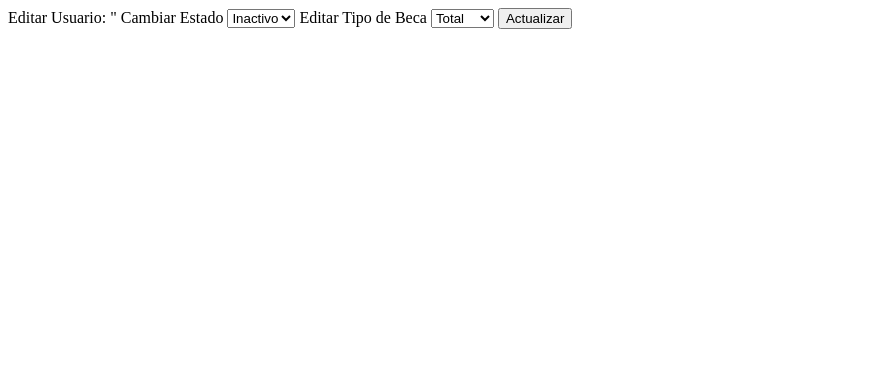
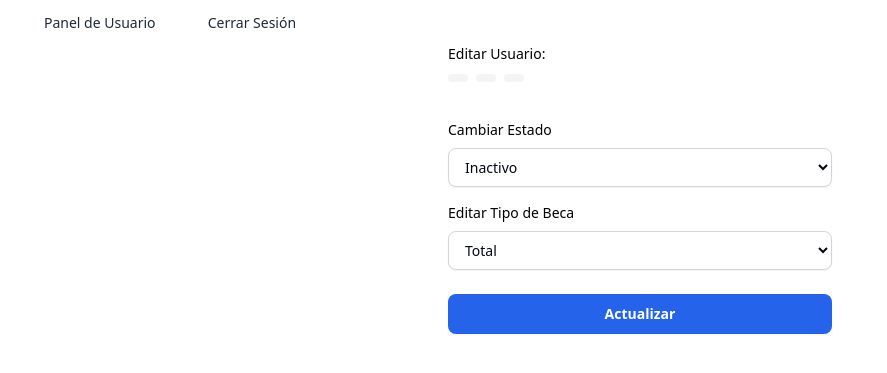
Before and after one commit to Lisandro-Rodriguez/Proyecto-Comedor-Web, a PHP site: page /editar.php in a window 1280 px wide. Shown: the top 373 px of the page, without its empty margins (0-887 px from the left). Run offline with PHP 8.4, Linux system fonts and the light colour scheme; the visitor is signed in with stand-in values (Sample User, id 1); data comes from the database, SQL or seed files in the repository; some libraries are stand-ins or nearby versions.

Commit message:
Agrego header compartido con tailwind CDN al panel admin y botón condicional de acceso administrativo en panel de usuario

```diff
--- a/database/comedor_universitario.sql
+++ b/database/comedor_universitario.sql
@@ -26,7 +26,7 @@ SET time_zone = "+00:00";
 --
 -- Table structure for table `localidades`
 --
-
+USE `comedor_universitario`;
 CREATE TABLE `localidades` (
   `id_localidad` int(11) NOT NULL,
   `nombre_localidad` varchar(60) NOT NULL
--- a/vistas/editar.php
+++ b/vistas/editar.php
@@ -4,6 +4,7 @@
     require_once("../modelos/LocalidadModelo.php");
     require_once("../modelos/BecaModelo.php");
     require_once("../config/conexion.php");
+    require_once("parciales/header_admin.php");
 
     $id = $_GET['id'] ?? null;
 
@@ -11,22 +12,27 @@
     $usuario = $usuarioModelo->buscarPorId($id);
 ?>
 
-<form method="POST" action="../controladores/actualiza.php">
-    <label for="editar">Editar Usuario:</label>
-    <span > <?= htmlspecialchars($usuario['dni']); ?> </span>
-    <span ><?= htmlspecialchars($usuario['nombre']); ?>" </span>
-    <span><?= htmlspecialchars($usuario['apellido']); ?></span>
+<form method="POST" action="../controladores/actualiza.php" class="max-w-sm mx-auto">
+    <label for="editar" class="block mb-2.5 text-sm font-medium text-heading">Editar Usuario:</label>
+    <span class="inline-block font-semibold text-gray-900 dark:text-gray-100 bg-gray-100 dark:bg-gray-800 px-2.5 py-1 rounded-md text-sm mr-1 mb-4
+"> <?= htmlspecialchars($usuario['dni']); ?> </span>
+    <span class="inline-block font-semibold text-gray-900 dark:text-gray-100 bg-gray-100 dark:bg-gray-800 px-2.5 py-1 rounded-md text-sm mr-1 mb-4
+"><?= htmlspecialchars($usuario['nombre']); ?> </span>
+    <span class="inline-block font-semibold text-gray-900 dark:text-gray-100 bg-gray-100 dark:bg-gray-800 px-2.5 py-1 rounded-md text-sm mr-1 mb-4
+"><?= htmlspecialchars($usuario['apellido']); ?></span>
 
-    <label for="estado">
+    <label for="estado" class="block mb-2 text-sm font-medium text-black-900 dark:text-black-200 mt-4">
     Cambiar Estado
     </label>
-    <select name="estado" id="estado">
+    <select name="estado" id="estado" class="block w-full px-3 py-2 bg-white dark:bg-gray-800 border border-gray-300 dark:border-gray-700 text-gray-950 dark:text-gray-100 text-sm rounded-lg shadow-sm focus:outline-none focus:ring-2 focus:ring-blue-500 focus:border-blue-500 transition-colors
+">
         <option value="1" <?= $usuario['estado'] == 1 ? 'selected' : ''; ?>>Activo</option>
         <option value="0" <?= $usuario['estado'] == 0 ? 'selected' : ''; ?>>Inactivo</option>
     </select>
 
-    <label for="beca">Editar Tipo de Beca</label>
-    <select name="beca" id="beca">
+    <label for="beca" class="block mb-2 text-sm font-medium text-black-900 dark:text-black-200 mt-4">Editar Tipo de Beca</label>
+    <select name="beca" id="beca" class="block w-full px-3 py-2 bg-white dark:bg-gray-800 border border-gray-300 dark:border-gray-700 text-gray-950 dark:text-gray-100 text-sm rounded-lg shadow-sm focus:outline-none focus:ring-2 focus:ring-blue-500 focus:border-blue-500 transition-colors
+">
 
         <?php
             $beca = new BecaModelo($pdo);
@@ -38,6 +44,7 @@
         ?>
 
     </select>
-    <button type="submit">Actualizar</button>
+    <button type="submit" class="w-full mt-6 px-4 py-2.5 text-sm font-semibold text-white bg-blue-600 hover:bg-blue-700 focus:ring-4 focus:ring-blue-500/30 rounded-lg shadow-sm focus:outline-none transition-all duration-150 text-center
+" >Actualizar</button>
     <input type="hidden" name="id_usuario" value="<?= htmlspecialchars($usuario['id_usuario']); ?>">
 </form>
--- a/vistas/panel.php
+++ b/vistas/panel.php
@@ -51,6 +51,9 @@
             <nav>
                 <a href="#editar" class="btn-header">Editar Perfil</a>
                 <a href="../controladores/logout.php" class="btn-header btn-cerrar">Cerrar Sesión</a>
+                <?php if (isset($_SESSION['id_rol']) && $_SESSION['id_rol'] === 1): ?>
+                <a href="panel_admin.php" class="btn-header">Administrativo</a>
+                <?php endif; ?>
             </nav>
         </header>
 
--- /dev/null
+++ b/vistas/parciales/header_admin.php
@@ -0,0 +1,17 @@
+<?php
+
+?>
+
+<!DOCTYPE html>
+<html lang="en">
+<head>
+    <meta charset="UTF-8">
+    <meta name="viewport" content="width=device-width, initial-scale=1.0">
+    <title>Document</title>
+    <script src="https://cdn.tailwindcss.com"></script>
+</head>
+<body>
+    <nav class="bg-white border-gray-200 px-4 lg:px-6 py-2.5 dark:bg-gray-800" >
+        <a href="../vistas/panel.php" class="text-gray-800 dark:text-white hover:bg-gray-50 focus:ring-4 focus:ring-gray-300 font-medium rounded-lg text-sm px-4 lg:px-5 py-2 lg:py-2.5 mr-2 dark:hover:bg-gray-700 focus:outline-none dark:focus:ring-gray-800">Panel de Usuario</a>
+        <a href="../controladores/logout.php" class="text-gray-800 dark:text-white hover:bg-gray-50 focus:ring-4 focus:ring-gray-300 font-medium rounded-lg text-sm px-4 lg:px-5 py-2 lg:py-2.5 mr-2 dark:hover:bg-gray-700 focus:outline-none dark:focus:ring-gray-800">Cerrar Sesión</a>
+    </nav>
```
Also changed, not shown: vistas/panel_admin.php (+17 -7 lines).
